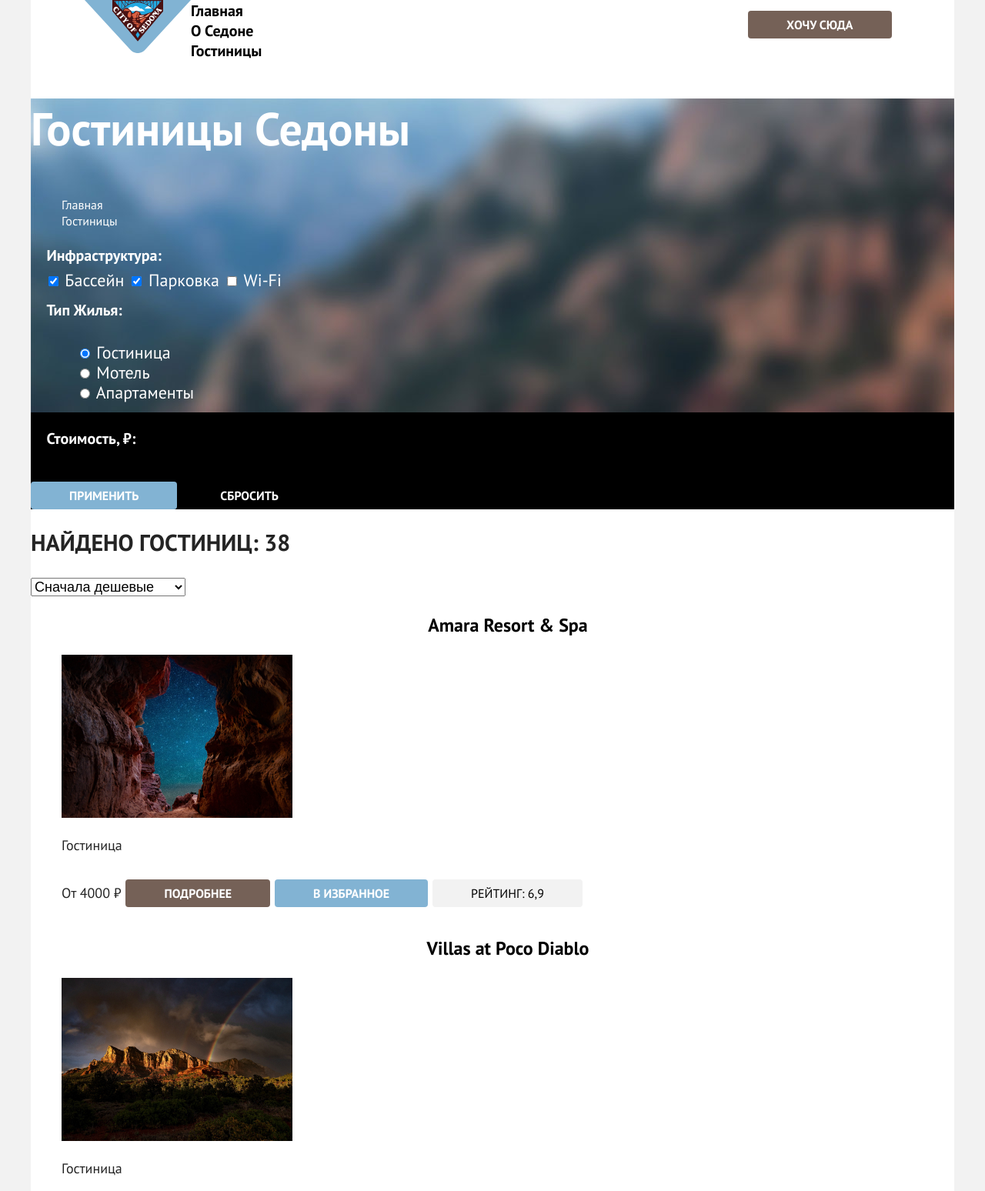
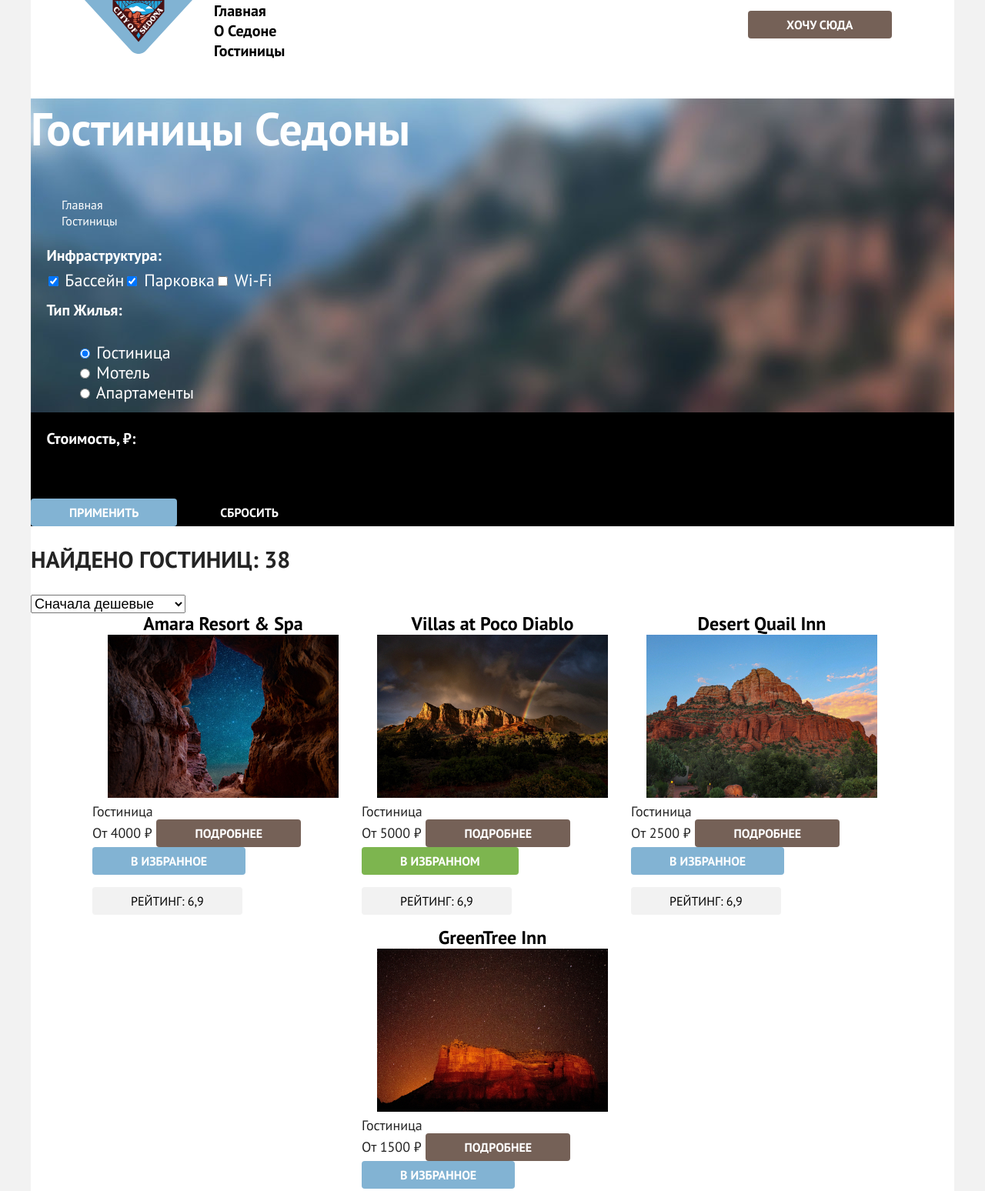
Before and after one commit to htmlacademy-htmlcss/2114545-sedona-35, a website: page catalog.html in a window 1280 px wide. Shown: the top 1548 px of the page at 77% size. Drawn offline with Linux system fonts and the light colour scheme.

Commit message:
Д/З Сетка страниц и крупных блоков на флексах

```diff
--- a/catalog.html
+++ b/catalog.html
@@ -11,7 +11,7 @@
 		<header class="inner-header">
 			<nav class="navigation">
 				<a class="navigation-logo" href="index.html">
-					<img class="inner-header-logo" src="images/logo.svg" width="138" height="64" alt="Логотип сайта о городе Седона.">
+					<img class="inner-header-logo" src="images/logo.svg" width="140" height="70" alt="Логотип сайта о городе Седона.">
 				</a>
 
 				<ul class="navigation-list">
--- a/styles/styles.css
+++ b/styles/styles.css
@@ -65,12 +65,14 @@ img {
 }
 
 .navigation-logo {
+	width: 140px;
 	margin-left: 70px;
+	margin-right: 28px;
 }
 
 .navigation-list {
 	list-style-type: none;
-	width: 507px;
+	width: 339px;
 	margin: 0;
 	padding: 0;
 }
@@ -162,7 +164,6 @@ img {
 .advices-list {
 	list-style-type: none;
 	display: flex;
-
 	margin: 0;
 	padding: 0;
 	text-align: center;
@@ -326,6 +327,7 @@ img {
 }
 
 /*Catalog*/
+
 .inner-header {
 	color: #000000;
 	background: #ffffff;
@@ -348,6 +350,7 @@ img {
 
 .hotel-sorting-filter-group {
 	border: none;
+	display: flex;
 }
 
 .hotel-sorting-breadcrumbs-link {
@@ -383,7 +386,6 @@ img {
 	line-height: 23px;
 }
 
-
 .button-apply {
 	background-color: #82b3d3;
 	padding: 8px 50px;
@@ -415,6 +417,16 @@ img {
 
 .hotels-list {
 	list-style-type: none;
+	display: flex;
+	flex-wrap: wrap;
+	justify-content: space-evenly;
+	width: 1060px;
+	margin: 0 auto;
+	padding: 0;
+}
+
+.hotels-card {
+	width: 340px;
 }
 
 .hotels-card-link {
@@ -431,16 +443,20 @@ img {
 	font-weight: 700;
 	font-size: 24px;
 	line-height: 28px;
+	margin: 0;
 }
 
 .hotels-card-image {
 	width: 300px;
 	height: 212px;
+	padding-right: 20px;
+	padding-left: 20px;
 }
 
 .hotels-card-type {
 	font-size: 18px;
 	line-height: 21px;
+	margin: 0;
 }
 
 .hotels-card-button-more {
```
Also changed, not shown: index.html (+1 -1 lines).
